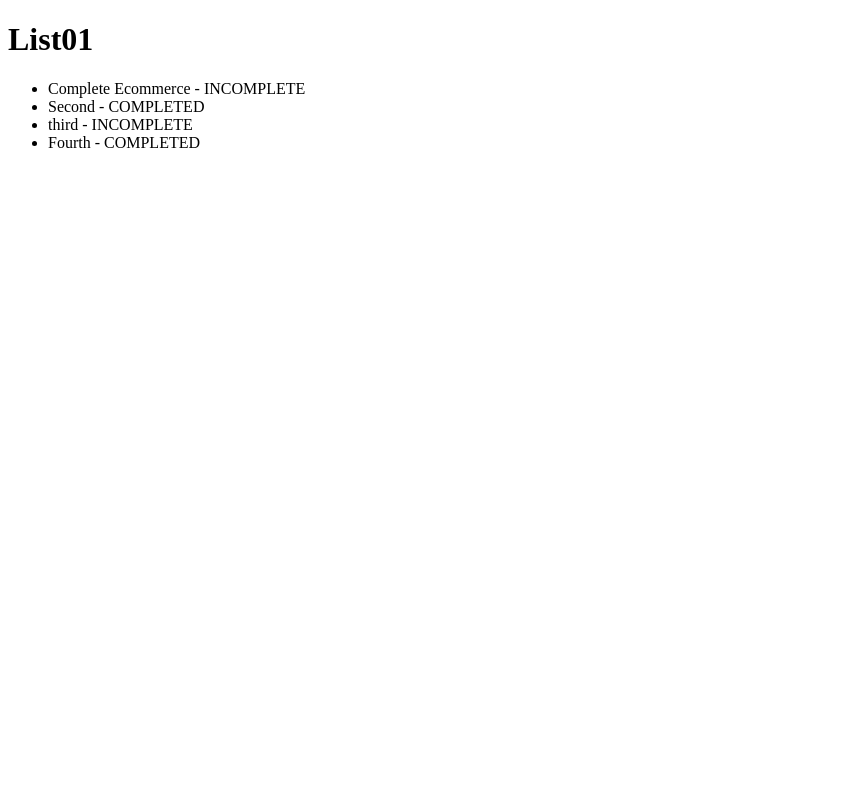
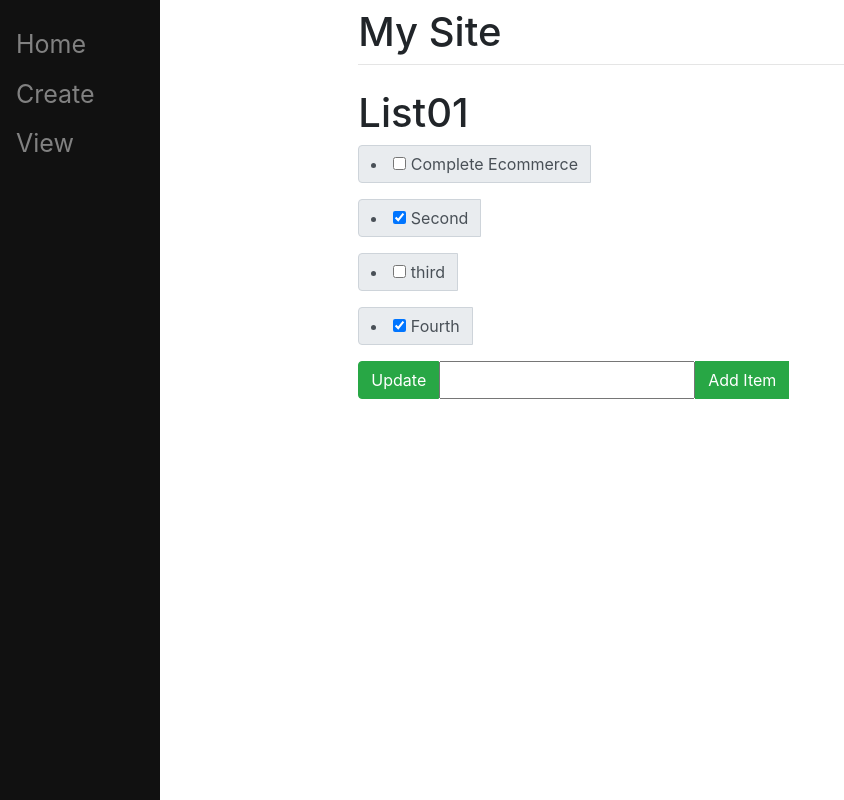
Before and after one commit to sakthi-sv/ToDoList, a Django app: page /1 in a window 1280 px wide. Shown: the whole page, without its empty margins (0-844 px from the left). Run offline with Django 3.2, Linux system fonts and the light colour scheme; data comes from the database, SQL or seed files in the repository; both versions use the stored data as it was after the commit; some libraries are stand-ins or nearby versions.

Commit message:
Day-02 Forms & CSS

```diff
--- /dev/null
+++ b/main/forms.py
@@ -0,0 +1,4 @@
+from django import forms
+
+class CreateNewList(forms.Form):
+    name=forms.CharField(label="Name",max_length=200)
--- a/main/templates/base.html
+++ b/main/templates/base.html
@@ -1,12 +1,70 @@
 <!DOCTYPE html>
+
 <head>
-    <title>Django</title>
+    <style type="text/css">
+        .sidenav {
+            height: 100%;
+            width: 160px;
+            position: fixed;
+            z-index: 1;
+            top: 0;
+            left: 0;
+            background-color: #111;
+            overflow-x: hidden;
+            padding-top: 20px;
+        }
+
+        .sidenav a {
+            padding: 6px 8px 6px 16px;
+            text-decoration: none;
+            font-size: 25px;
+            color: #818181;
+            display: block;
+        }
+
+        .sidenav a:hover {
+            color: #f1f1f1;
+        }
+
+        .main {
+            margin-left: 160px;
+            padding: 0px 10px;
+        }
+    </style>
+    <meta charset="utf-8">
+    <meta name="viewport" content="width=device-width, initial-scale=1, shrink-to-fit=no">
+    <link rel="stylesheet" href="https://stackpath.bootstrapcdn.com/bootstrap/4.3.1/css/bootstrap.min.css"
+        integrity="sha384-ggOyR0iXCbMQv3Xipma34MD+dH/1fQ784/j6cY/iJTQUOhcWr7x9JvoRxT2MZw1T" crossorigin="anonymous">
+
+        <title>{% block title %}Sv Site{% endblock %}</title>
+
 </head>
+
 <body>
-    <div id="content" name="content">
-        {%block content%}
-        {%endblock%}
+    <div class="sidenav">
+        <a href="/">Home</a>
+        <a href="/create">Create</a>
+        <a href="/2">View</a>
     </div>
+    <div id="content" name="content" class="main">
+        <div class="row justify-content-center">
+            <div class="col-8">
+                <h1 class="mt-2">My Site</h1>
+                <hr class="mt-0 mb-4">
+                {%block content%}
+                {%endblock%}
+            </div>
+        </div>
+    </div>
+    <script src="https://code.jquery.com/jquery-3.3.1.slim.min.js"
+        integrity="sha384-q8i/X+965DzO0rT7abK41JStQIAqVgRVzpbzo5smXKp4YfRvH+8abtTE1Pi6jizo"
+        crossorigin="anonymous"></script>
+    <script src="https://cdnjs.cloudflare.com/ajax/libs/popper.js/1.14.7/umd/popper.min.js"
+        integrity="sha384-UO2eT0CpHqdSJQ6hJty5KVphtPhzWj9WO1clHTMGa3JDZwrnQq4sF86dIHNDz0W1"
+        crossorigin="anonymous"></script>
+    <script src="https://stackpath.bootstrapcdn.com/bootstrap/4.3.1/js/bootstrap.min.js"
+        integrity="sha384-JjSmVgyd0p3pXB1rRibZUAYoIIy6OrQ6VrjIEaFf/nJGzIxFDsf4x0xIM+B07jRM"
+        crossorigin="anonymous"></script>
+</body>
 
-</body>
 </html>
--- a/main/templates/list.html
+++ b/main/templates/list.html
@@ -1,14 +1,33 @@
 {% extends "./base.html"%}
+{% block title %}View List{% endblock %}
 {%block content%}
 <h1>{{ls.name}}</h1>
-<ul>
+
+<form method="POST" action="#">
+    {%csrf_token%}
+
 
     {% for item in ls.item_set.all %}
-        {% if item.complete %}
-            <li>{{item.text}} - COMPLETED</li>
-        {% else %}
-            <li>{{item.text}} - INCOMPLETE</li>
-        {% endif %}
+    <div class="input-group mb-3">
+        <div class="input-group-prepend">
+            <div class="input-group-text">
+                {% if item.complete %}
+                <li><input type="checkbox" value="Clicked" name="c{{item.id}}" checked> {{item.text}}</li>
+                {% else %}
+                <li><input type="checkbox" value="Clicked" name="c{{item.id}}"> {{item.text}}</li>
+                {% endif %}
+            </div>
+        </div>
+    </div>
     {% endfor %}
-</ul>
+
+
+    <div class="input-group mb-3">
+        <div class="input-group-prepend">
+            <button type="submit" name="Update" value="Update" class="btn btn-success">Update</button>
+            <input type="text" name="new">
+            <button type="submit" name="newItem" value="newItem" class="btn btn-success">Add Item</button>
+        </div>
+    </div>
+</form>
 {%endblock%}
--- a/main/urls.py
+++ b/main/urls.py
@@ -5,4 +5,5 @@ from . import views
 urlpatterns = [
     path("<int:id>",views.index,name="index"),
     path("",views.home,name="Home"),
+    path("create/",views.create,name="Create"),
 ]
--- a/main/views.py
+++ b/main/views.py
@@ -1,12 +1,41 @@
+from django.http.response import HttpResponseRedirect
 from django.shortcuts import render
 
 # Create your views here.
 from django.http import HttpResponse
 from .models import ToDoList,Item
+from .forms import CreateNewList
 
 def index(response,id):
     ls=ToDoList.objects.get(id=id)
+    if response.method == 'POST':
+        if response.POST.get("Update"):
+            for item in ls.item_set.all():
+                if response.POST.get("c"+str(item.id))=="Clicked":
+                    item.complete = True
+                else:
+                    item.complete = False
+                item.save()
+        else:
+            txt=response.POST.get("new")
+            if len(txt)> 2:
+                ls.item_set.create(text=txt,complete=False)
+            else:
+                print("invalid")
     return render(response,"./list.html",{"ls":ls})
 
 def home(response):
     return render(response,"./home.html",{})
+
+def create(response):
+    if response.method == 'POST':
+        form=CreateNewList(response.POST)
+
+        if form.is_valid():
+            n=form.cleaned_data["name"]
+            t=ToDoList(name=n)
+            t.save()
+        return HttpResponseRedirect("/%i" %t.id)
+    else:
+        form = CreateNewList()
+    return render(response,"./create.html",{"form":form})
```
Also changed, not shown: main/templates/create.html (added, +10 -0 lines), db.sqlite3.
